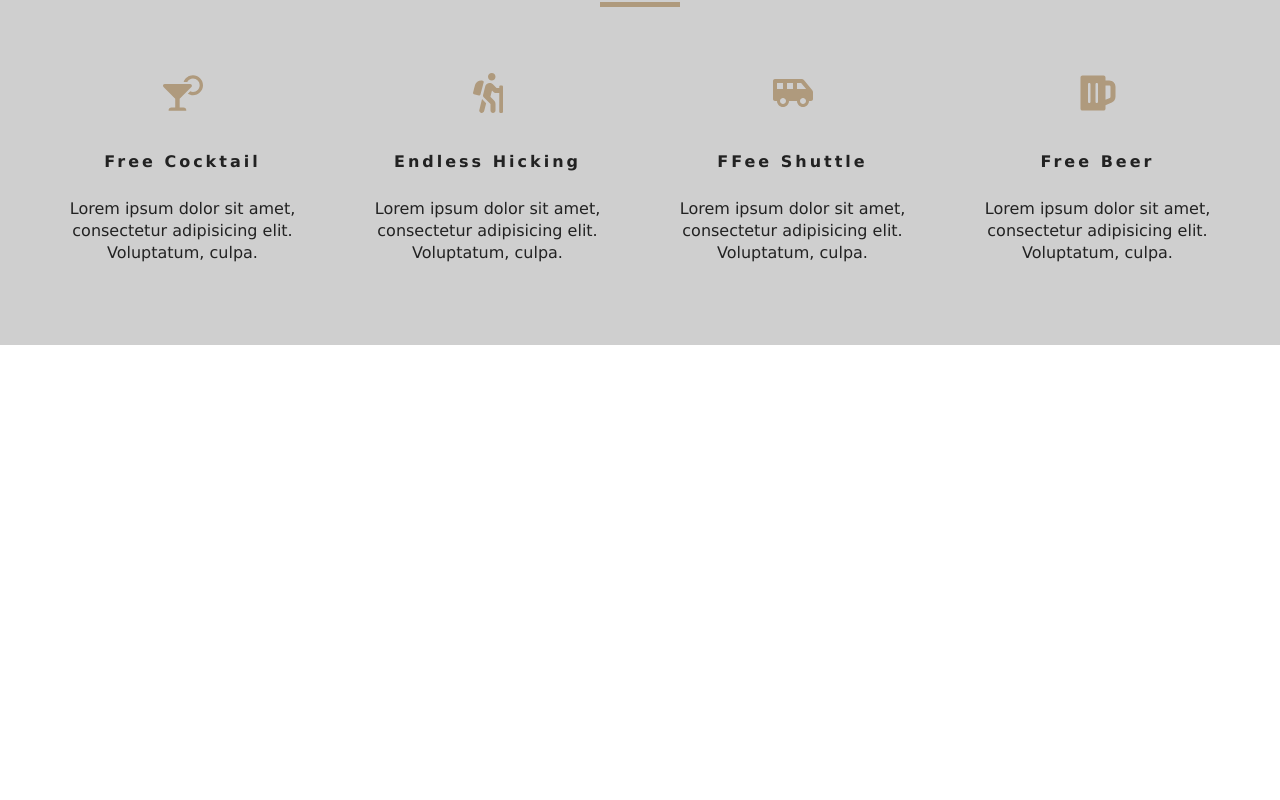
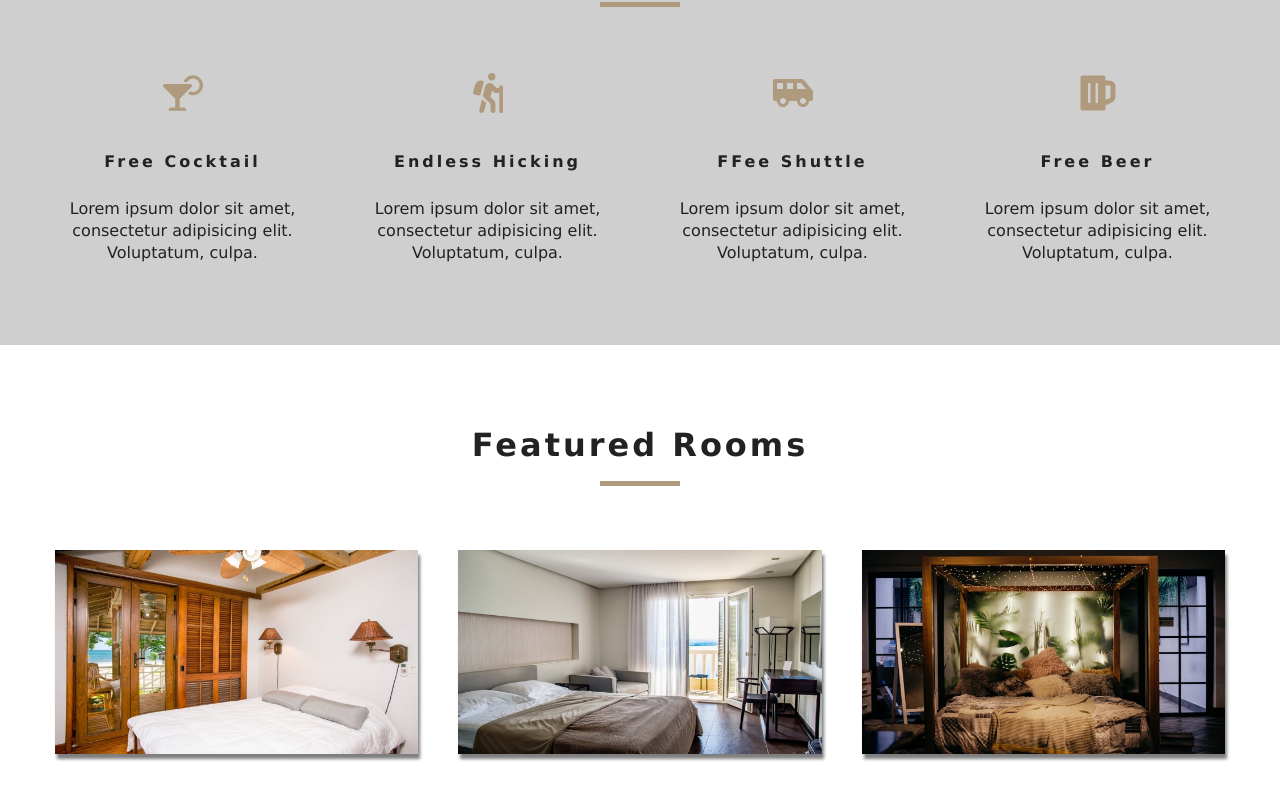
Before and after one commit to adarsh022/Beach-Resort, a React (Create React App) app in the folder beach-resort/: page / in a window 1280 px wide. Shown: the part 492-1292 px from the top of the page. Before the commit the page ends 837 px from the top, so only its background shows below. Built offline with nearby package versions, Linux system fonts and the light colour scheme.

Commit message:
featured section

```diff
--- a/beach-resort/src/App.js
+++ b/beach-resort/src/App.js
@@ -1,6 +1,5 @@
 import React from "react";
 import "./App.css";
-
 import Home from "./pages/Home";
 import Rooms from "./pages/Rooms";
 import SingleRooms from "./pages/SingleRooms";
--- a/beach-resort/src/components/FeaturedRooms.js
+++ b/beach-resort/src/components/FeaturedRooms.js
@@ -1,13 +1,25 @@
 import React, { Component } from "react";
 import { RoomContext } from "../Context";
+import Loading from "./Loading";
+import Room from "./Room";
+import Title from "./Title";
 
 export default class FeaturedRooms extends Component {
   static contextType = RoomContext;
 
   render() {
-    const { featuredRooms: rooms } = this.context;
-    console.log(rooms);
+    let { loading, featuredRooms: rooms } = this.context;
+    rooms = rooms.map((room) => {
+      return <Room key={room.id} room={room} />;
+    });
 
-    return <div></div>;
+    return (
+      <section className="featured-rooms">
+        <Title title="Featured Rooms" />
+        <div className="featured-rooms-center">
+          {loading ? <Loading /> : rooms}
+        </div>
+      </section>
+    );
   }
 }
--- /dev/null
+++ b/beach-resort/src/components/Loading.js
@@ -0,0 +1,11 @@
+import React from "react";
+import loadingGif from "../images/gif/loading-arrow.gif";
+
+export default function Loading() {
+  return (
+    <div className="loading">
+      <h4>rooms data loading...</h4>
+      <img src={loadingGif} alt="Loading-Gif" />
+    </div>
+  );
+}
--- /dev/null
+++ b/beach-resort/src/components/Room.js
@@ -0,0 +1,14 @@
+import React from "react";
+import { Link } from "react-router-dom";
+
+export default function Room({ room }) {
+  const { name, slug, images, price } = room;
+
+  return (
+    <article className="room">
+      <div className="img-container">
+        <img src={images[0]} alt="Singel-Room" />
+      </div>
+    </article>
+  );
+}
```
